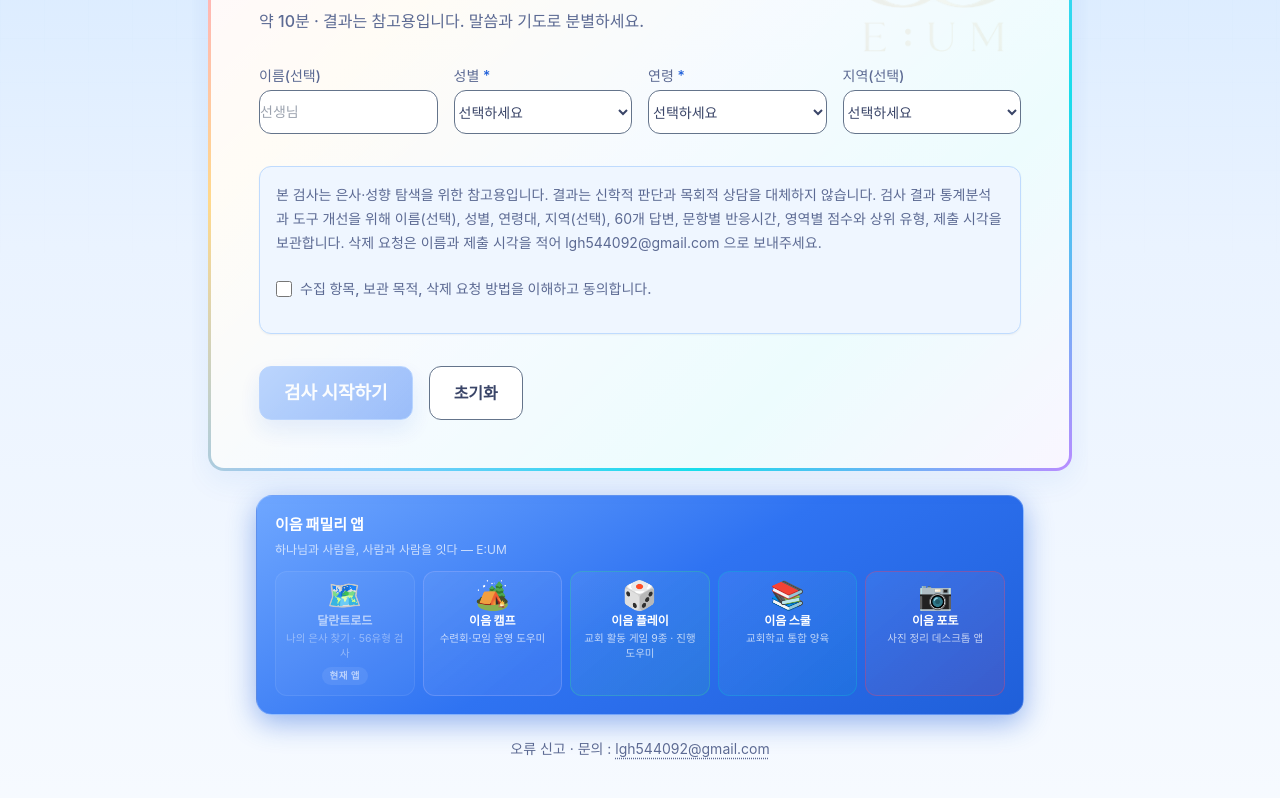
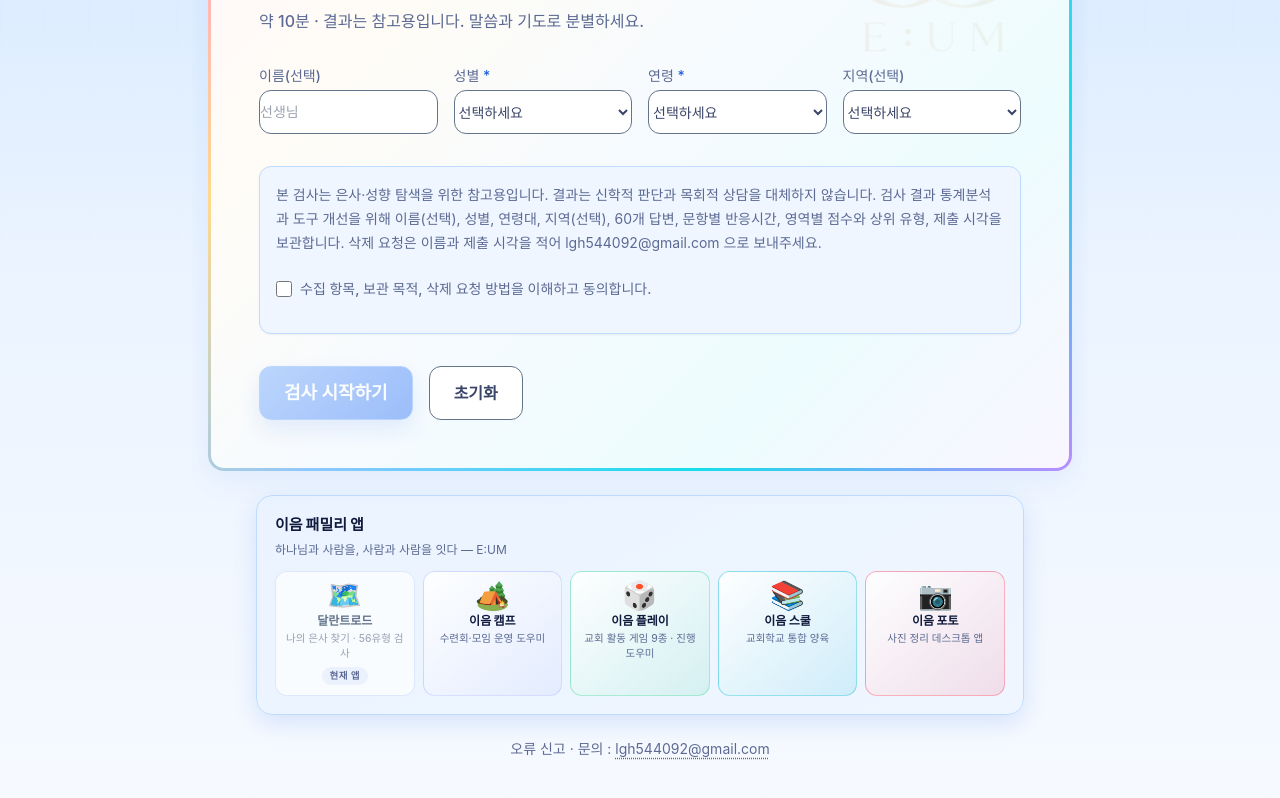
Before and after one commit to lgh5440/talentroad-test, a plain HTML site: page index.html in a window 1280 px wide. Shown: the part 270-1068 px from the top of the page. Drawn offline with nearby package versions, Linux system fonts and the light colour scheme; a web font is replaced by a local one.

Commit message:
fix(design): eum-family 푸터 진한 블루 전면채색 → 화이트/옅은 배경 전환
실렌더 실측 결과 .eum-family 섹션(768x206px, 뷰포트 무스크롤 노출)이 정본
"진한 파랑은 accent/버튼/테두리로만(큰 면적 진한 채색 금지)" 위반, 흰 텍스트
대비 2.43:1(AA 미달)로 확인됨. 배경/텍스트 색을 페이지 나머지와 동일한
옅은블루 패널+진한블루 텍스트 톤으로 전환, 개별 앱 카드는 소면적 accent
틴트만 유지.

```diff
--- a/index.html
+++ b/index.html
@@ -770,20 +770,29 @@
 
   /* ===== 이음 패밀리 광고 — 푸터 + 결과 화면 CTA =====
      ★Phase 2: 다크 네이비/보라 그라데이션(#0d1b3e/#1a1050/#1e3a8a)과 금색 그라데이션 텍스트를
-     오너 확정 지시(과거 '의도적 유지' 결정 무효)에 따라 블루+화이트로 예외 없이 전환. */
+     오너 확정 지시(과거 '의도적 유지' 결정 무효)에 따라 블루+화이트로 예외 없이 전환했었다.
+     ★2026-09-02 재수정: 그 "블루+화이트" 전환이 실측 결과 배경원칙 위반으로 재확인됨 —
+     너비 768px·높이 206px(뷰포트 900px 중 스크롤 없이 노출, 페이지 전체 높이 1135px의 18%)의
+     큰 면적을 옅은블루→진한블루 대각선으로 전면 채색, 정본 §3 "진한 파랑은 accent/버튼/
+     테두리로만(큰 면적 진한 채색 금지)" 정면 위반. WCAG 실측: 흰 제목텍스트 on 그라데이션
+     밝은쪽(#6FA7FF)=2.43:1로 AA(4.5:1) 미달(정본 §19 "블루와 화이트 중심의 시각 언어 유지"·
+     텍스트 가독 요건도 위반). 이 파일 자체의 다른 모든 섹션(본문 배경·글래스패널)도 이미
+     화이트/옅은블루 계열이라 이 섹션만 예외적으로 진한 배경이었음 — 페이지 내부 일관성도 위반.
+     → 화이트/옅은 배경 패널 + 진한 블루 텍스트로 전환(다른 앱들의 최종 재작업 라운드와 동일
+     방향), 개별 앱 accent 색상은 카드 단위 소면적 틴트로만 유지. */
   .eum-family{
-    background:linear-gradient(150deg, var(--p-blue-light) 0%, var(--p-blue-main) 50%, var(--p-blue-deep) 100%);
-    border:1px solid rgba(255,255,255,.25);
-    box-shadow:0 8px 28px rgba(var(--p-blue-deep-rgb),.45);
+    background:linear-gradient(150deg, var(--eum-bg-0) 0%, var(--eum-pale) 100%);
+    border:1px solid var(--eum-bd-blue);
+    box-shadow:0 8px 24px rgba(var(--p-blue-deep-rgb),.14);
     border-radius:16px;
     padding:18px;
     margin-top:24px;
   }
   .eum-family-title{
     font-weight:900; font-size:15px; margin-bottom:4px;
-    color:#fff;
-  }
-  .eum-family-sub{ font-size:12px; color:rgba(255,255,255,.7); margin-bottom:12px; line-height:1.55; }
+    color:var(--eum-heading);
+  }
+  .eum-family-sub{ font-size:12px; color:var(--eum-soft); margin-bottom:12px; line-height:1.55; }
   .eum-family-grid{ display:grid; gap:8px; }
   .eum-family-grid.cols-5{ grid-template-columns:repeat(5,1fr); }
   .eum-family-grid.cols-4{ grid-template-columns:repeat(4,1fr); }
@@ -804,12 +813,12 @@
   .eum-family-card.is-coming-soon{ opacity:1; cursor:not-allowed; }
   .eum-family-card.is-coming-soon:hover{ transform:none; }
   .eum-family-emoji{ font-size:28px; margin-bottom:4px; line-height:1; font-family:"Apple Color Emoji","Segoe UI Emoji","Noto Color Emoji","Twemoji Mozilla",emoji; }
-  .eum-family-name{ font-weight:900; font-size:12px; color:#fff; line-height:1.2; }
-  .eum-family-tag{ font-size:10.5px; color:rgba(255,255,255,.7); margin-top:4px; line-height:1.35; }
-  .eum-family-card.is-current .eum-family-name{ color:rgba(255,255,255,.6); }
-  .eum-family-card.is-current .eum-family-tag{ color:rgba(255,255,255,.4); }
-  .eum-family-card.is-coming-soon .eum-family-name{ color:rgba(255,255,255,.75); }
-  .eum-family-card.is-coming-soon .eum-family-tag{ color:rgba(255,255,255,.5); }
+  .eum-family-name{ font-weight:900; font-size:12px; color:var(--eum-heading); line-height:1.2; }
+  .eum-family-tag{ font-size:10.5px; color:var(--eum-soft); margin-top:4px; line-height:1.35; }
+  .eum-family-card.is-current .eum-family-name{ color:var(--eum-muted); }
+  .eum-family-card.is-current .eum-family-tag{ color:rgba(58,69,104,.5); }
+  .eum-family-card.is-coming-soon .eum-family-name{ color:var(--eum-text); }
+  .eum-family-card.is-coming-soon .eum-family-tag{ color:var(--eum-soft); }
   .eum-family-coming-badge{
     display:inline-block;
     margin-top:6px;
@@ -817,14 +826,14 @@
     border-radius:999px;
     font-size:10px;
     font-weight:700;
-    background:rgba(255,255,255,.18);
-    color:#fff;
-    border:1px solid rgba(255,255,255,.4);
+    background:rgba(var(--p-blue-deep-rgb),.08);
+    color:var(--eum-blue2);
+    border:1px solid rgba(var(--p-blue-deep-rgb),.2);
     letter-spacing:.2px;
   }
   .eum-family-current-badge{
     margin-top:6px; padding:2px 8px; border-radius:999px;
-    background:rgba(255,255,255,.08); color:rgba(255,255,255,.6);
+    background:rgba(var(--p-blue-deep-rgb),.06); color:var(--eum-soft);
     font-size:9.5px; font-weight:700; letter-spacing:.05em;
   }
   /* PDF 내보내기 시 광고 영역 제거 */
@@ -1152,15 +1161,15 @@ function renderEumFamily(){
       const isCurrent = app.key === EUM_CURRENT;
       const isComingSoon = app.status === 'coming-soon' || !app.url;
       const bg = isCurrent
-        ? 'rgba(255,255,255,0.04)'
+        ? 'rgba(255,255,255,.7)'
         : isComingSoon
-          ? 'rgba(255,255,255,0.03)'
-          : `linear-gradient(140deg, rgba(255,255,255,0.06), ${app.accent}1f)`;
+          ? 'rgba(255,255,255,.55)'
+          : `linear-gradient(140deg, rgba(255,255,255,.92), ${app.accent}22)`;
       const border = isCurrent
-        ? 'rgba(255,255,255,0.08)'
+        ? 'rgba(31,95,217,.12)'
         : isComingSoon
-          ? 'rgba(255,255,255,0.1)'
-          : `${app.accent}55`;
+          ? 'rgba(31,95,217,.10)'
+          : `${app.accent}66`;
       const badge = isCurrent
         ? '<span class="eum-family-current-badge">현재 앱</span>'
         : isComingSoon
```
